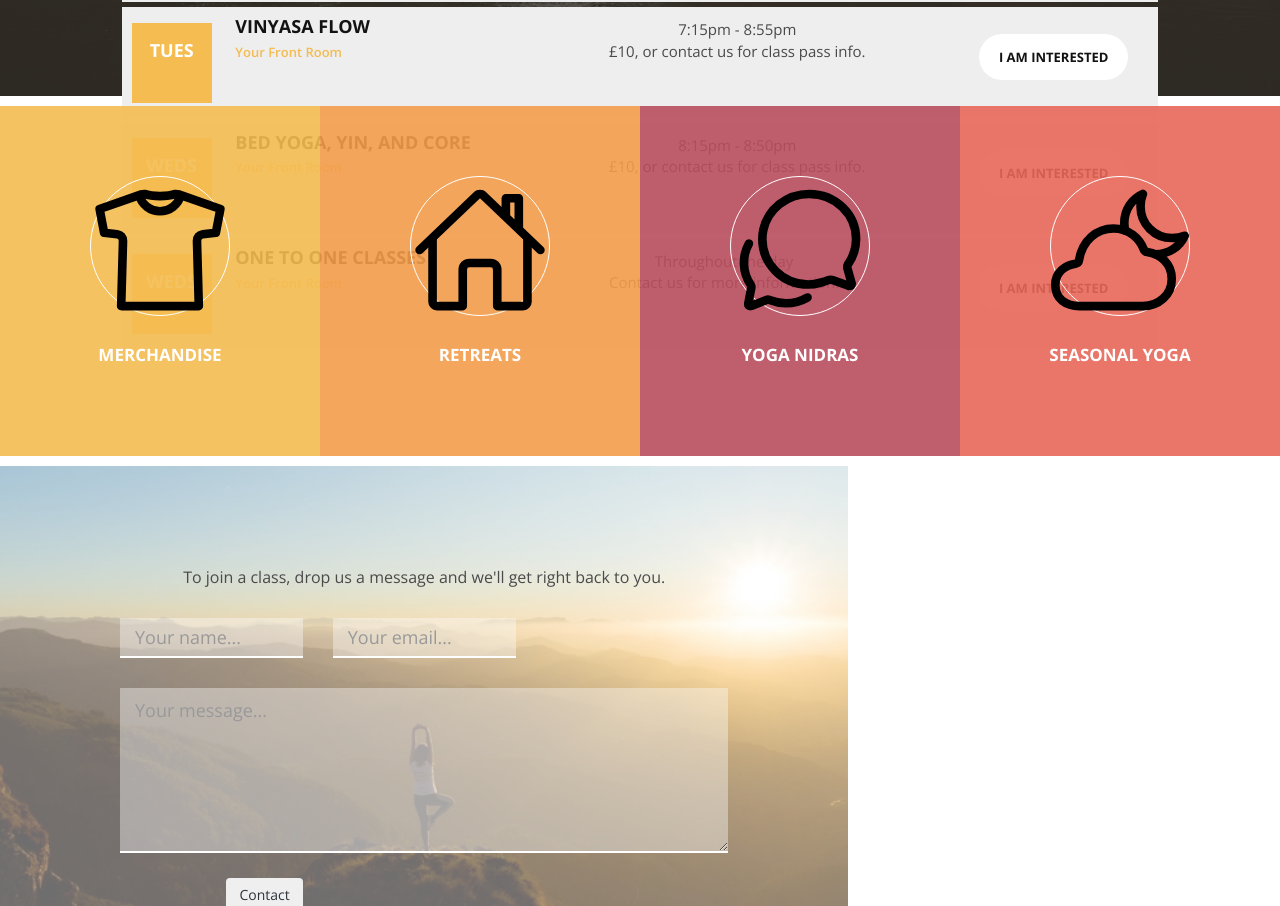
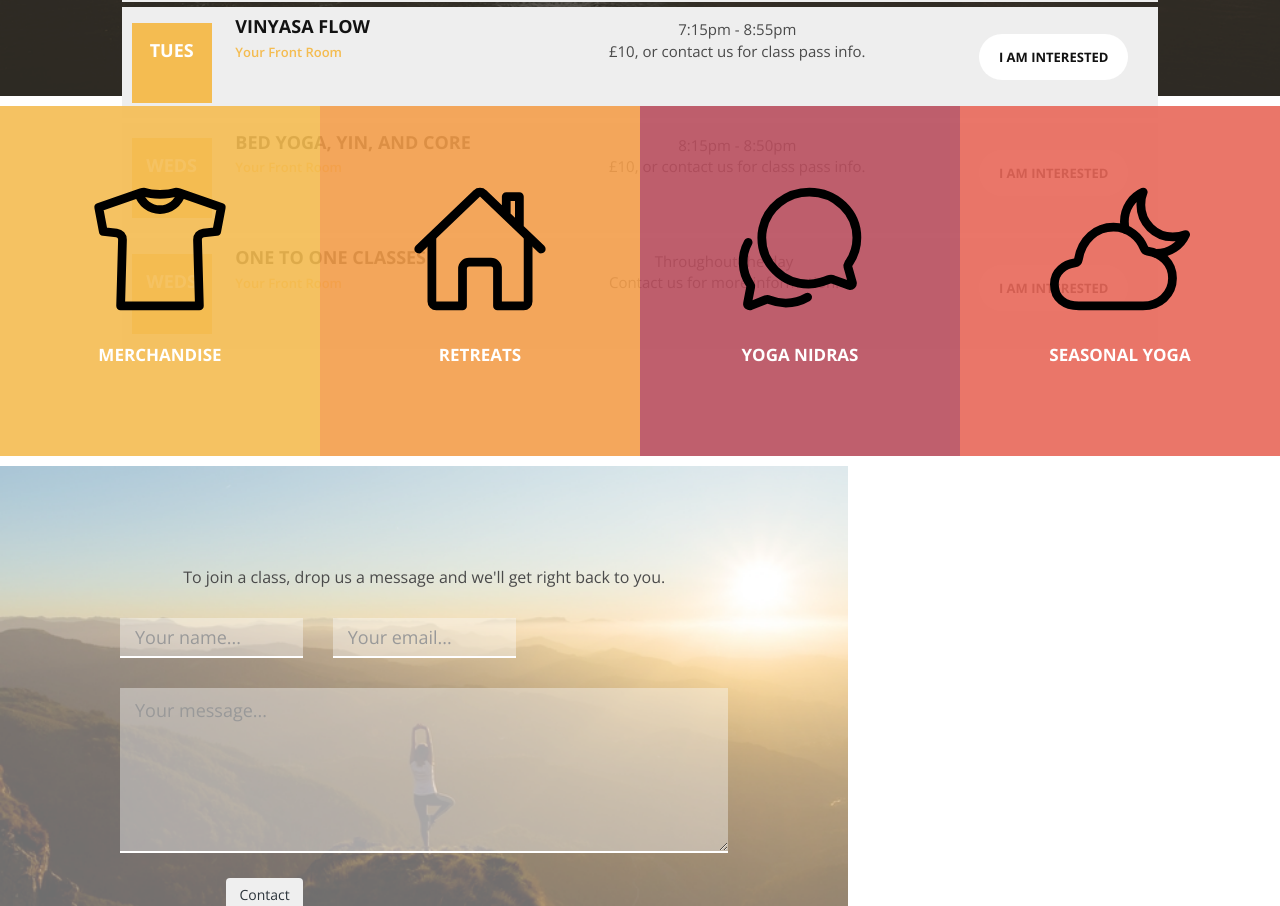
Before and after one commit to tomwcodes/frontRoomYoga, a plain HTML site: page index.html in a window 1280 px wide. Shown: the part 2045-2951 px from the top of the page. Drawn offline with nearby package versions, Linux system fonts and the light colour scheme.

Commit message:
svg border

```diff
--- a/css/style.css
+++ b/css/style.css
@@ -605,7 +605,6 @@ p {
   line-height: 140px;
   text-align: center;
   background-color: transparent;
-  border: 1px solid #fff;
   border-radius: 50%;
   margin: 30px auto;
 }
@@ -656,6 +655,7 @@ p {
 
 .back p {
   color: #fff;
+  font-size: 17px;
   padding: 90px 30px;
 }
 
```
